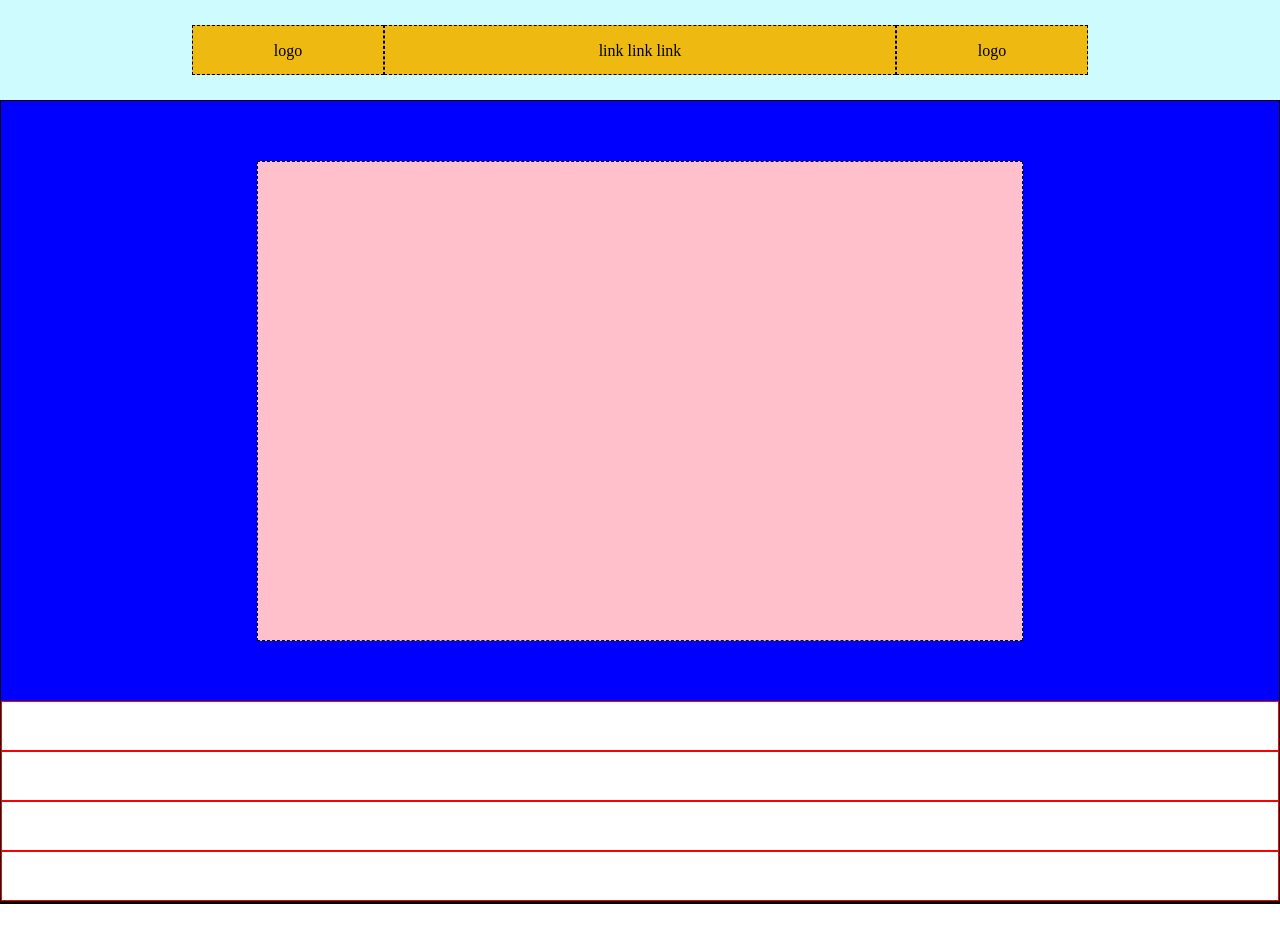
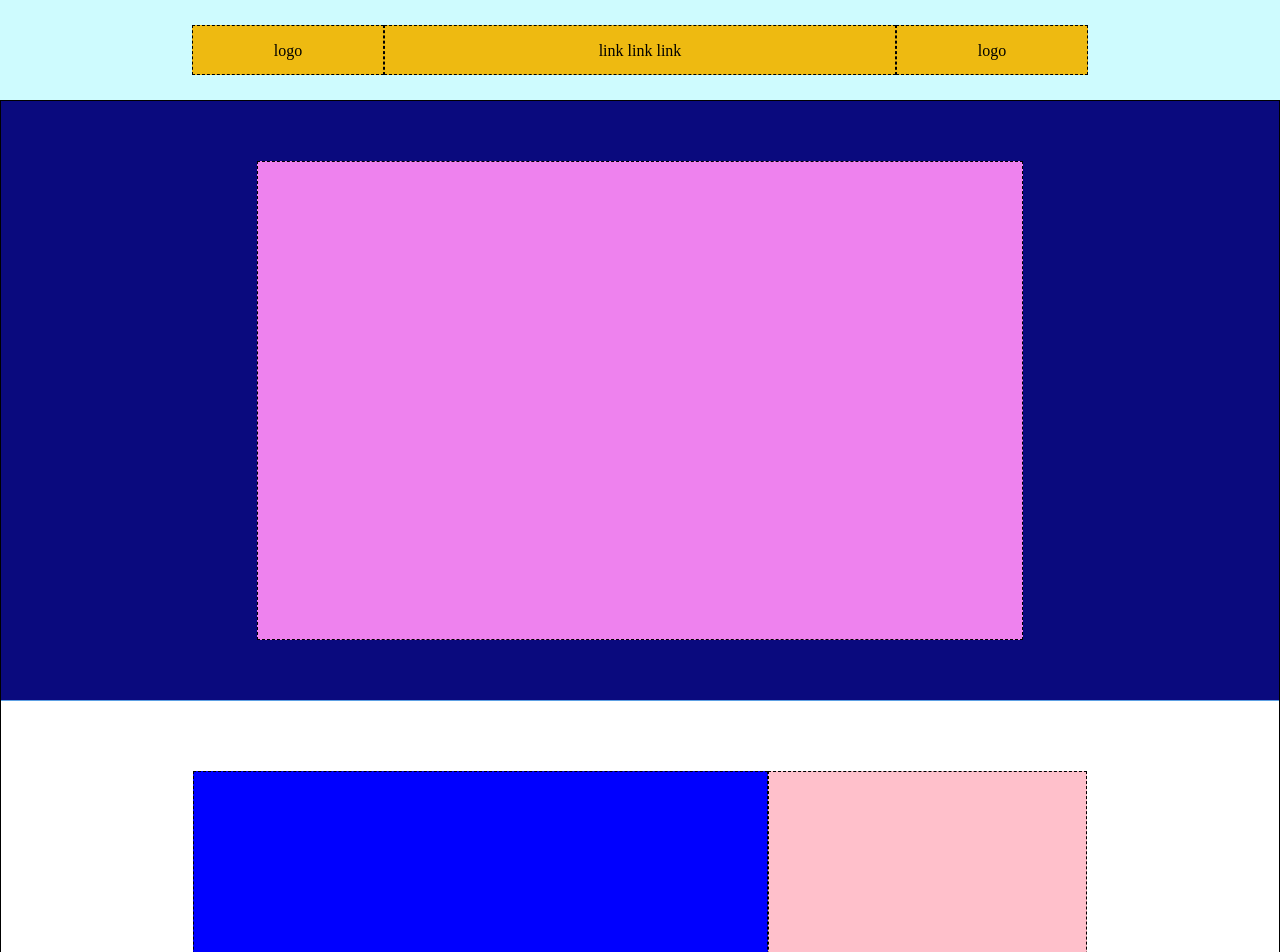
Before and after one commit to lucariggi92/htmlcss-struttura-discord, a plain HTML site: page index.html in a window 1280 px wide. Shown: the top 952 px of the page. Before the commit the page ends 904 px from the top, so only its background shows below. Drawn offline with Linux system fonts and the light colour scheme.

Commit message:
feat: container-main-2 completed

```diff
--- a/css/style.css
+++ b/css/style.css
@@ -14,7 +14,6 @@ margin:0
 .div{
     height:50px;
     width: 100%;
-    border:1px solid red;
 
 }
 
@@ -22,14 +21,14 @@ margin:0
 .cont-main-1{
   height:600px;
     width: 100%;
-    background-color: blue;
+    background-color: rgb(10, 10, 126);
+    border-bottom: 1px solid rgb(93, 160, 227);
 
 }
 .cont-main-2{
- height:600px;
+ height:700px;
     width: 100%;
-    background-color: blue;
-}
+   }
 .cont-main-3{
 
 }
@@ -37,13 +36,40 @@ margin:0
 
 }
 
-.internal-square-1{
+.square-violet{
     height:80%;
     width:60%;
+    background-color: violet;
+    border:1px dashed black;
+}
+
+.square-pink{
+     height:80%;
     background-color: pink;
     border:1px dashed black;
 }
+.square-blu{
+     height:80%;
+    background-color: blue;
+    border:1px dashed black;
+}
 
+.square-big{
+height:80%;
+    width:45%;
+}
+
+.square-small{
+height:80%;
+    width:25%;
+}
+
+.bg-white{
+    background-color: white;
+}
+.bg-blu{
+    background-color: lightgray;
+}
 
 .flex-row{
 display:flex;
@@ -55,9 +81,8 @@ align-items: center;
     align-items: center;
     display:flex;
     flex-direction: column;
-    flex-grow: 1;
+}
 
-}
 
 
 header{
--- a/index.html
+++ b/index.html
@@ -1,11 +1,13 @@
 <!DOCTYPE html>
 <html lang="en">
+
 <head>
     <meta charset="UTF-8">
     <meta name="viewport" content="width=device-width, initial-scale=1.0">
     <title>Document</title>
     <link rel="stylesheet" href="./css/style.css">
 </head>
+
 <body>
     <header class="flex-row header">
         <div class="items-header lateral-header-items ">logo</div>
@@ -13,17 +15,22 @@
         <div class="items-header lateral-header-items">logo</div>
     </header>
     <main class="container flex-column ">
-        <div class="flex-column cont-main-1">
-            <div class="internal-square-1"></div>
+        <div class="flex-row cont-main-1">
+            <div class="square-violet"></div>
         </div>
-       <div class="div"></div>
-        <div class="div"></div>
-      <div class="div"></div>
-       <div class="div"></div>
+        <div class="flex-row cont-main-2 bg-white">
+              <div class="square-blu square-big"></div>
+              <div class="square-pink square-small"></div>
+
+        </div>
+        <div class="div bg-blu"></div>
+        <div class="div bg-white"></div>
+        <div class="div bg-blu"></div>
     </main>
     <footer class="container div">
 
     </footer>
 
 </body>
+
 </html>
```
